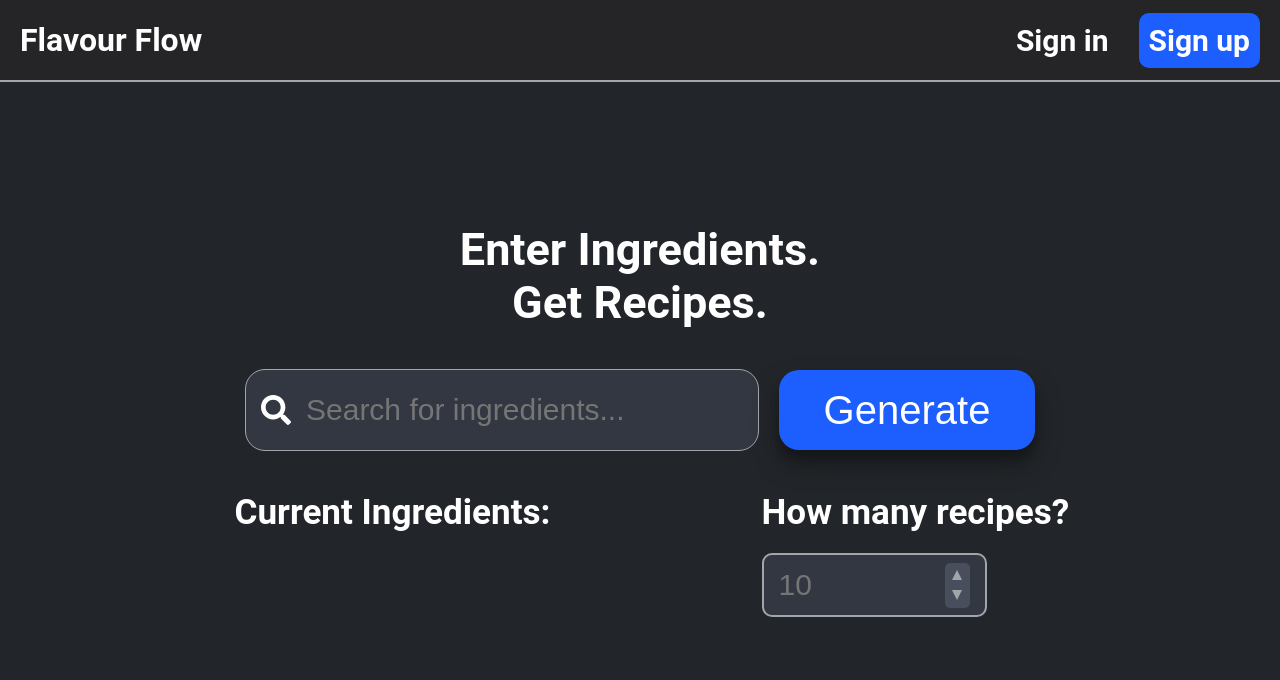
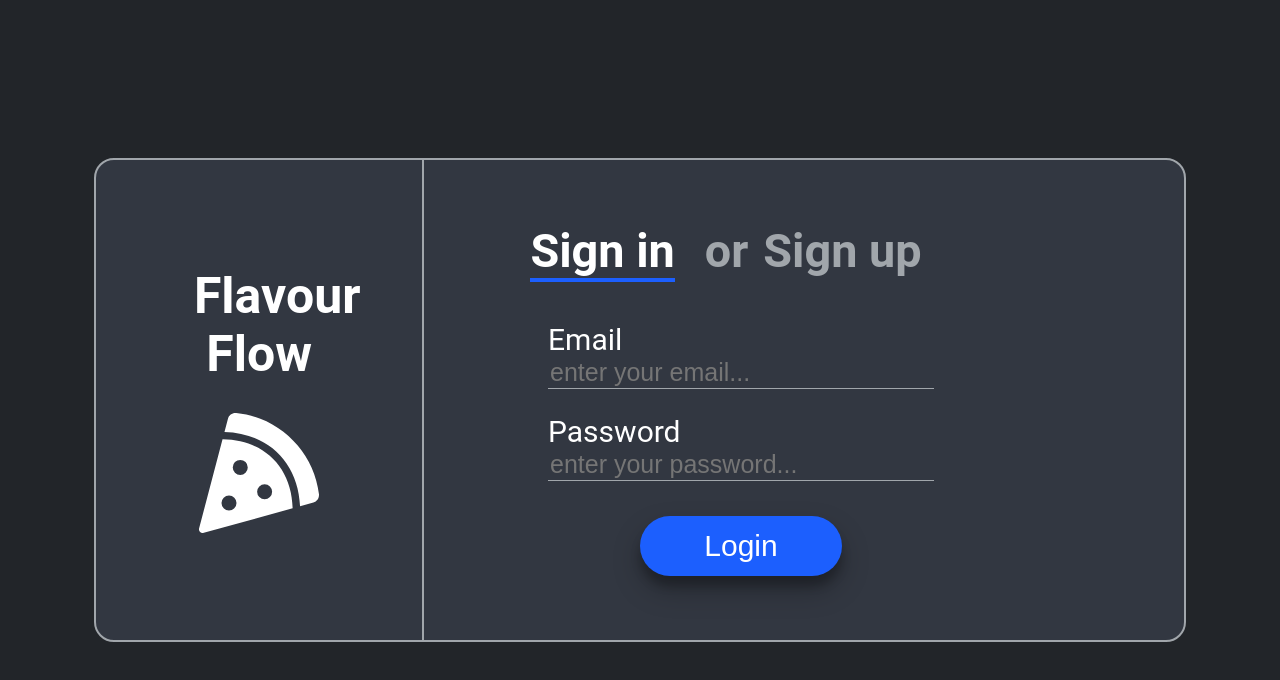
Before and after one commit to jackparsonss/Flavour-Flow, a React (Create React App) app in the folder frontend/: page /signin in a window 1280 px wide. Shown: the top 680 px of the page. Built offline with nearby package versions, Linux system fonts and the light colour scheme.

Commit message:
add authentication page

```diff
--- a/frontend/src/App.js
+++ b/frontend/src/App.js
@@ -1,12 +1,19 @@
 import "./App.css";
 import { BrowserRouter as Router, Switch, Route } from "react-router-dom";
 import Landing from "./Components/Landing";
+import Authentication from "./Components/Authentication/Authentication";
 
 function App() {
   return (
     <div className="app">
       <Router>
         <Switch>
+          <Route path="/signin">
+            <Authentication login={true} />
+          </Route>
+          <Route path="/signup">
+            <Authentication login={false} />
+          </Route>
           <Route path="/">
             <Landing />
           </Route>
--- /dev/null
+++ b/frontend/src/Components/Authentication/Authentication.css
@@ -0,0 +1,118 @@
+.authentication {
+  height: 100vh;
+  display: flex;
+  align-items: center;
+  justify-content: center;
+}
+
+.authenticationBox {
+  background-color: var(--off-grey);
+  border: 2px solid var(--light-grey);
+  border-radius: 20px;
+  height: 60vh;
+  width: 85vw;
+  display: flex;
+}
+
+.authenticationLeft {
+  display: flex;
+  flex-direction: column;
+  align-items: center;
+  justify-content: center;
+  width: 30%;
+}
+
+.authenticationItem {
+  display: flex;
+  flex-direction: column;
+  padding-top: 25px;
+  padding-right: 60px;
+  border-bottom: 1px solid var(--light-grey);
+}
+
+.authenticationLabel {
+  color: white;
+  font-size: 30px;
+}
+
+.authenticationInput {
+  background: none;
+  border: none;
+  caret-color: white;
+  color: white;
+  font-size: 25px;
+}
+
+.authenticationTitle {
+  color: white;
+  font-size: 50px;
+  max-width: 40%;
+  text-align: center;
+  padding-bottom: 30px;
+}
+
+.authenticationHeader {
+  display: flex;
+  color: white;
+  font-size: 40px;
+}
+
+.option {
+  cursor: pointer;
+  color: white;
+}
+
+.greyed {
+  color: var(--light-grey);
+}
+
+.selected {
+  border-bottom: 4px solid var(--accent-blue);
+}
+
+.authenticationHeader__item {
+  margin-right: 15px;
+  text-decoration: none;
+}
+
+.pizza {
+  color: white;
+}
+
+.vl {
+  border-left: 2px solid var(--light-grey);
+  height: 100%;
+}
+
+.authenticationRight {
+  display: flex;
+  flex-direction: column;
+  justify-content: space-between;
+  align-items: center;
+  flex: 0.8;
+  padding: 4em 4em;
+}
+
+.authenticationButton {
+  background-color: var(--accent-blue);
+  width: 40%;
+  border-radius: 50px;
+  border: none;
+  font-size: 30px;
+  margin-top: 20px;
+  height: 7.5vh;
+  transition: all 250ms cubic-bezier(0.25, 0.46, 0.45, 0.94) 0s;
+  box-shadow: rgba(0, 0, 0, 0.25) 0px 14px 28px,
+    rgba(0, 0, 0, 0.22) 0px 10px 10px;
+}
+
+.authenticationButton__link {
+  text-decoration: none;
+  color: white;
+}
+
+.authenticationButton:hover {
+  background-color: var(--accent-blue-hover);
+  transform: scale(1.1);
+  cursor: pointer;
+}
--- /dev/null
+++ b/frontend/src/Components/Authentication/Authentication.js
@@ -0,0 +1,84 @@
+import "./Authentication.css";
+import { FaPizzaSlice } from "react-icons/fa";
+import { Link } from "react-router-dom";
+import { useState } from "react";
+import axios from "axios";
+
+function Authentication({ login }) {
+  const [email, setEmail] = useState("");
+  const [password, setPassword] = useState("");
+
+  const handleLogin = () => {
+    axios.post("URL_TO_LOGIN", { email, password });
+  };
+
+  const handleSignUp = () => {
+    axios.post("URL_TO_SIGNUP", { email, password });
+  };
+
+  return (
+    <form className="authentication">
+      <div className="authenticationBox">
+        <div className="authenticationLeft">
+          <h1 className="authenticationTitle">Flavour Flow</h1>
+          <FaPizzaSlice className="pizza" size={120} />
+        </div>
+        <div className="vl" />
+        <div className="authenticationRight">
+          <div className="authenticationHeader">
+            <Link to="signin" className="authenticationHeader__item">
+              <h3
+                className={`option authenticationHeader__item ${
+                  login ? "selected" : "greyed"
+                }`}
+              >
+                Sign in
+              </h3>
+            </Link>
+            <h3 className="authenticationHeader__item greyed">or</h3>
+            <Link to="signup" className="authenticationHeader__item">
+              <h3
+                className={`authenticationHeader__item ${
+                  login ? "greyed" : "selected"
+                } option`}
+              >
+                Sign up
+              </h3>
+            </Link>
+          </div>
+          <div authenticationForm>
+            <div className="authenticationItem">
+              <label className="authenticationLabel">Email</label>
+              <input
+                className="authenticationInput"
+                type="email"
+                placeholder="enter your email..."
+                onChange={(e) => setEmail(e.target.value)}
+              />
+            </div>
+            <div className="authenticationItem">
+              <label className="authenticationLabel">Password</label>
+              <input
+                className="authenticationInput"
+                type="password"
+                placeholder="enter your password..."
+                onChange={(e) => setPassword(e.target.value)}
+              />
+            </div>
+          </div>
+          <button
+            type="submit"
+            onClick={login ? handleLogin : handleSignUp}
+            className="authenticationButton"
+          >
+            <Link className="authenticationButton__link" to="/">
+              {login ? "Login" : "Sign up"}
+            </Link>
+          </button>
+        </div>
+      </div>
+    </form>
+  );
+}
+
+export default Authentication;
--- a/frontend/src/Components/Header/Header.js
+++ b/frontend/src/Components/Header/Header.js
@@ -1,6 +1,6 @@
 import "./Header.css";
 import { Link } from "react-router-dom";
-import SignUp from "./SignUp";
+import SignUpButton from "./SignUpButton";
 
 function Header() {
   return (
@@ -9,10 +9,10 @@ function Header() {
         <h1>Flavour Flow</h1>
       </Link>
       <div className="header__account">
-        <Link to="/sign-in" className="header__button">
+        <Link to="/signin" className="header__button">
           <h4>Sign in</h4>
         </Link>
-        <SignUp />
+        <SignUpButton />
       </div>
     </div>
   );
--- a/frontend/src/Components/Header/SignUp.css
+++ b/frontend/src/Components/Header/SignUpButton.css
@@ -1,8 +1,8 @@
-.signUp {
+.signUpButton {
   background-color: var(--accent-blue);
   border-radius: 10px;
 }
 
-.signUp:hover {
+.signUpButton:hover {
   background-color: var(--accent-blue-hover);
 }
--- a/frontend/src/Components/Header/SignUp.js
+++ b/frontend/src/Components/Header/SignUpButton.js
@@ -1,9 +1,9 @@
-import "./SignUp.css";
+import "./SignUpButton.css";
 import { Link } from "react-router-dom";
 
 function SignUp() {
   return (
-    <Link to="sign-up" className="header__button signUp">
+    <Link to="signup" className="header__button signUpButton">
       <h4>Sign up</h4>
     </Link>
   );
```
Also changed, not shown: frontend/src/Components/Authentication/Login.js (added, +7 -0 lines), frontend/src/Components/Authentication/Login.css (added).
